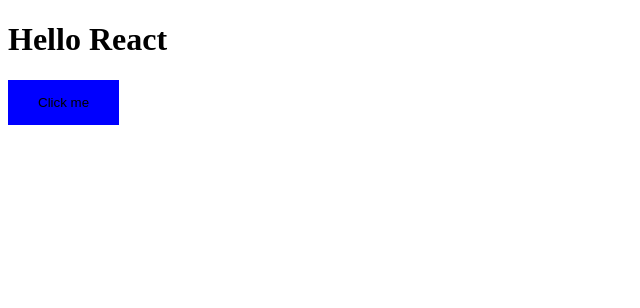
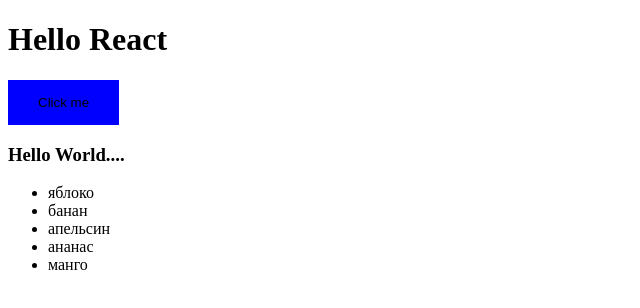
Before and after one commit to san27sin/react_self-education, a React (Vite) app: page / in a window 1280 px wide. Shown: the top 308 px of the page, without its empty margins (0-640 px from the left). Built offline with nearby package versions, Linux system fonts and the light colour scheme.

Commit message:
lesson #1.11 Базовый проброс пропсов
#time 40m

```diff
--- a/src/App.jsx
+++ b/src/App.jsx
@@ -3,6 +3,9 @@
 import { MyComponent_3, MyComponent_Second } from './MyComponent_3.jsx'
 import React from 'react'
 import { Button } from './Button.jsx'
+import { ParentComponents } from './props/ParentComponents.jsx'
+import { List } from './List.jsx'
+
 
 // React компоненты должны начинаться с заглавной буквы, если с маленьков, то react воспринимает как html элемент
 // расширение .jsx - используется синтаксическое расширение JavaScript, позволяющее писать HTML-подобную разметку прямо внутри JavaScript-кода.
@@ -39,6 +42,11 @@
 
   // пропс так же можно передать спред оператором
 
+  const parentProps = { message: 'Hello World....' }
+
+  const fruits = ['яблоко', 'банан', 'апельсин']
+  const moreFruits = [...fruits, 'ананас', 'манго']
+
   return (
     <div>
       <h1>Hello React</h1>
@@ -53,6 +61,8 @@
         onClick={() => alert('Button clicked')}
         {...allProps}
       />
+      <ParentComponents {...parentProps} />
+      <List items={moreFruits}></List>
     </div>
   )
 }
--- /dev/null
+++ b/src/List.jsx
@@ -0,0 +1,7 @@
+export const List = ({ items }) => {
+  return <ul>
+    {items.map((item, index) => (
+      <li key={index}>{item}</li>
+    ))}
+  </ul>
+}
--- /dev/null
+++ b/src/props/ChildComponents.jsx
@@ -0,0 +1,3 @@
+export const ChildComponents = ({m1}) => {
+  return <h3>{m1}</h3>
+}
--- /dev/null
+++ b/src/props/ParentComponents.jsx
@@ -0,0 +1,5 @@
+import { ChildComponents } from './ChildComponents.jsx'
+
+export const ParentComponents = ({ message }) => {
+  return <ChildComponents m1={message}/>
+}
```
